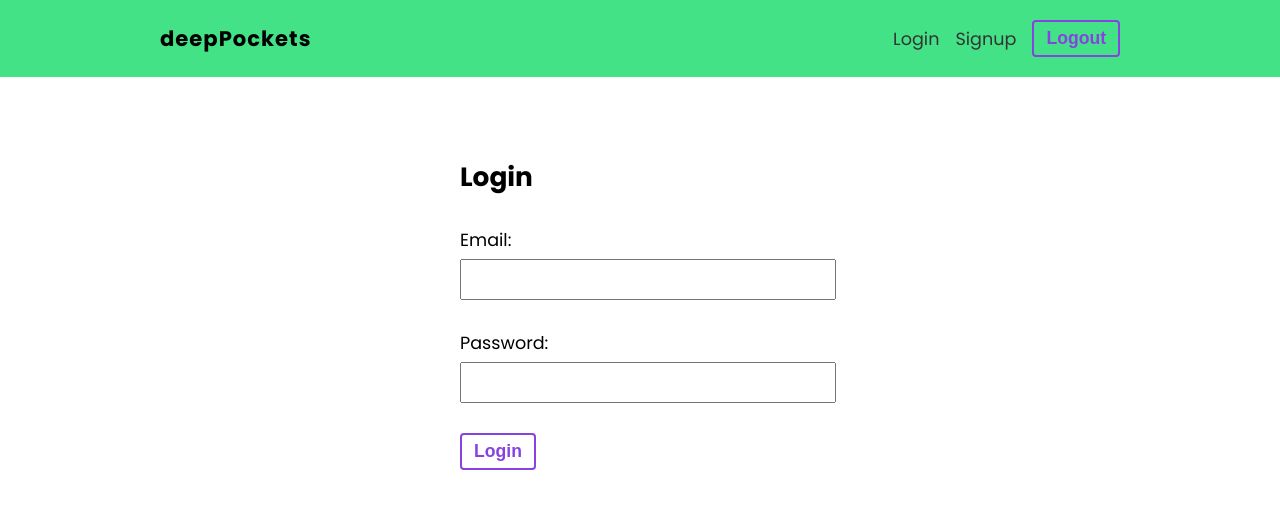
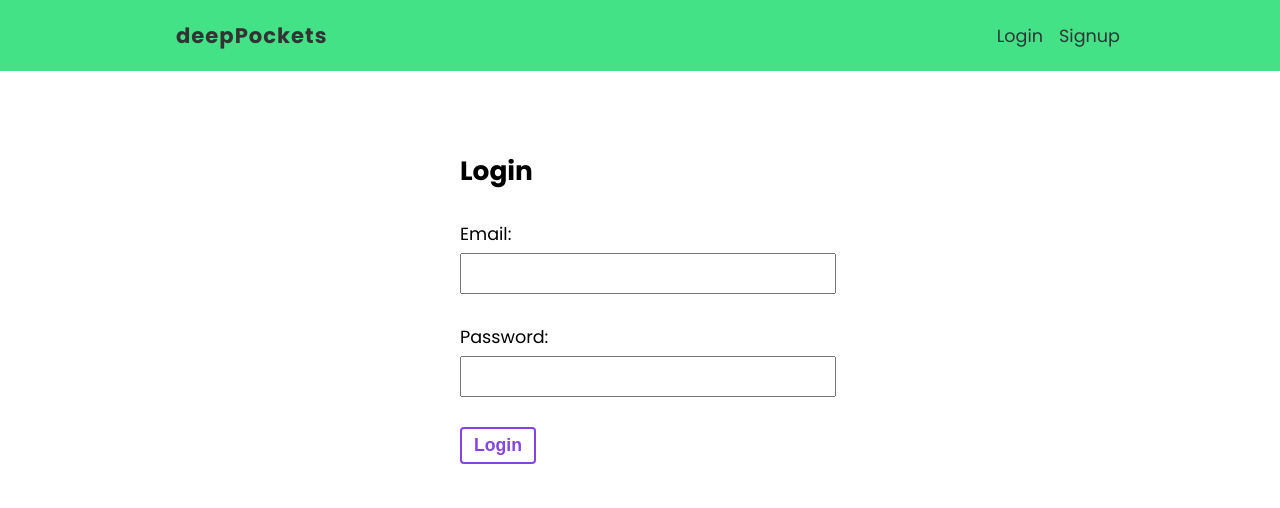
Before and after one commit to JBreidfjord/finance-tracker, a React (Create React App) app: page /login in a window 1280 px wide. Shown: the top 508 px of the page. Built offline with nearby package versions, Linux system fonts and the light colour scheme.

Commit message:
Conditionally hide Nav buttons

```diff
--- a/src/components/Navbar.js
+++ b/src/components/Navbar.js
@@ -1,25 +1,37 @@
 import { NavLink } from "react-router-dom";
 import styles from "./Navbar.module.css";
+import { useAuthContext } from "../hooks/useAuthContext";
 import { useLogout } from "../hooks/useLogout";
 
 export default function Navbar() {
   const { logout } = useLogout();
+  const { user } = useAuthContext();
 
   return (
     <nav className={styles.navbar}>
       <ul>
-        <li className={styles.title}>deepPockets</li>
-        <li>
-          <NavLink to="/login">Login</NavLink>
+        <li className={styles.title}>
+          <NavLink to="/">deepPockets</NavLink>
         </li>
-        <li>
-          <NavLink to="/signup">Signup</NavLink>
-        </li>
-        <li>
-          <button className="btn" onClick={logout}>
-            Logout
-          </button>
-        </li>
+        {user ? (
+          <>
+            <li>Hello, {user.displayName}</li>
+            <li>
+              <button className="btn" onClick={logout}>
+                Logout
+              </button>
+            </li>
+          </>
+        ) : (
+          <>
+            <li>
+              <NavLink to="/login">Login</NavLink>
+            </li>
+            <li>
+              <NavLink to="/signup">Signup</NavLink>
+            </li>
+          </>
+        )}
       </ul>
     </nav>
   );
```
